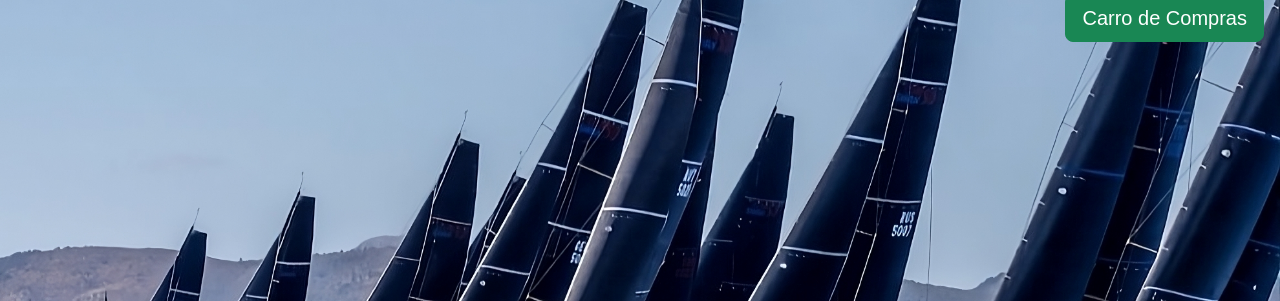
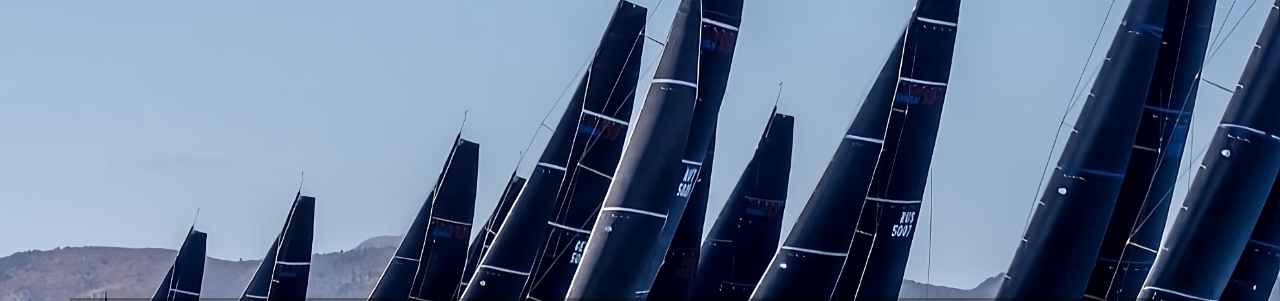
Before and after one commit to Andres173913/pre-entrega-2, a plain HTML site: page pages/sobrenosotros.html in a window 1280 px wide. Shown: the part 223-524 px from the top of the page. Drawn offline with nearby package versions, Linux system fonts and the light colour scheme; a web font is replaced by a local one.

Commit message:
correccion errores sobre nosotros

```diff
--- a/pages/sobrenosotros.html
+++ b/pages/sobrenosotros.html
@@ -24,9 +24,9 @@
         <img class="logoheader" src="../img/Bquick_ovalo.png" alt="BQuick">
         <h1 class="tituloheader">Diseñanamos y fabricamos piezas nauticas de alta calidad</h1>
         <!--Boton-->
-        <div class="d-grid gap-2 d-md-flex justify-content-md-end me-3">
+        <!--<div class="d-grid gap-2 d-md-flex justify-content-md-end me-3">
             <button class="btn btn-success btn-lg">Carro de Compras</button>
-        </div>
+        </div>-->
         <!--Lista de navegacion-->
         <div class="ordenarnav mt-5">
             <nav class="navbar navbar-expand-lg bg-transparent opacity-100">
```
